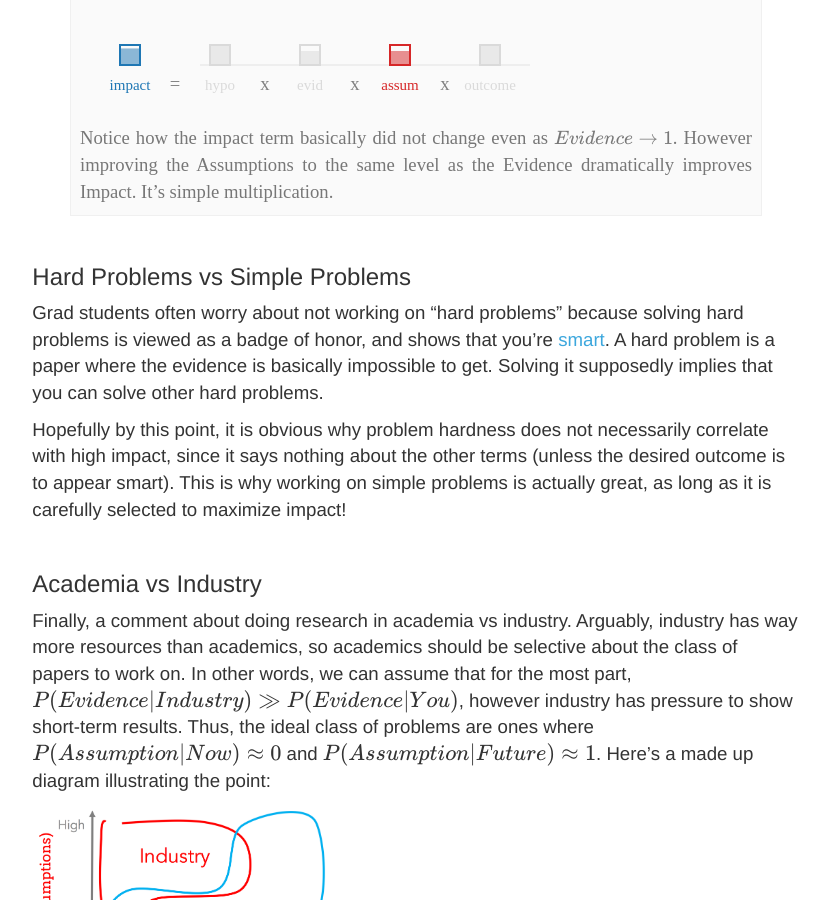
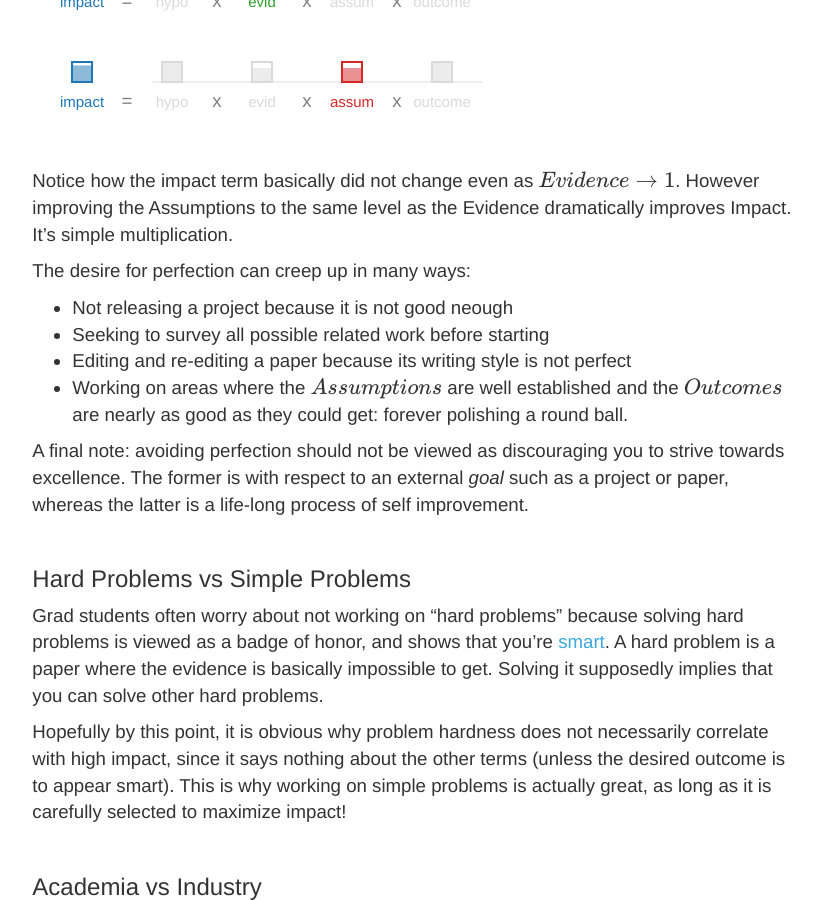
Before and after one commit to researchsetup/researchsetup.github.io, a Jekyll site: the page built from researchmodel.md, in a window 1280 px wide and 900 px high, scrolled down 12843 px. Shown: the whole window, without its empty margins (224-1052 px from the left). Built offline with Jekyll 4.4.1, drawn with Linux system fonts in a browser that asks for light colours; some web fonts are replaced; formulas are drawn with MathJax 3; our own code applies the rules of GitHub Pages for plain Markdown files.

Commit message:
lazy commit msg

```diff
--- a/researchmodel.md
+++ b/researchmodel.md
@@ -380,12 +380,19 @@ It is often tempting to focus on building the perfect system, getting all possib
 
 Learn more on the [wikipedia page](https://en.m.wikipedia.org/wiki/Perfect_is_the_enemy_of_good)
 
-{:.example}
-<span id="perfection1"></span>
-<span id="perfection2"></span>
-<span id="perfection3"></span><br/>
+<div id="perfection1"></div>
+<div id="perfection2"></div>
+<div id="perfection3"></div><br/>
 Notice how the impact term basically did not change even as $Evidence\rightarrow 1$.  However improving the Assumptions to the same level as the Evidence dramatically improves Impact.  It's simple multiplication.
 
+The desire for perfection can creep up in many ways:
+
+* Not releasing a project because it is not good neough
+* Seeking to survey all possible related work before starting
+* Editing and re-editing a paper because its writing style is not perfect
+* Working on areas where the $Assumptions$ are well established and the $Outcomes$ are nearly as good as they could get: forever polishing a round ball.
+
+A final note: avoiding perfection should not be viewed as discouraging you to strive towards excellence.    The former is with respect to an external _goal_ such as a project or paper, whereas the latter is a life-long process of self improvement.
 
 <script>plot("#perfection1", [100, 70, 30, 100], {highlight: ["evid", "impact"]})</script>
 <script>plot("#perfection2", [100, 100, 30, 100], {highlight: ["evid", "impact"]})</script>
```
Also changed, not shown: other parts of researchmodel.md (+2 -2 lines).
